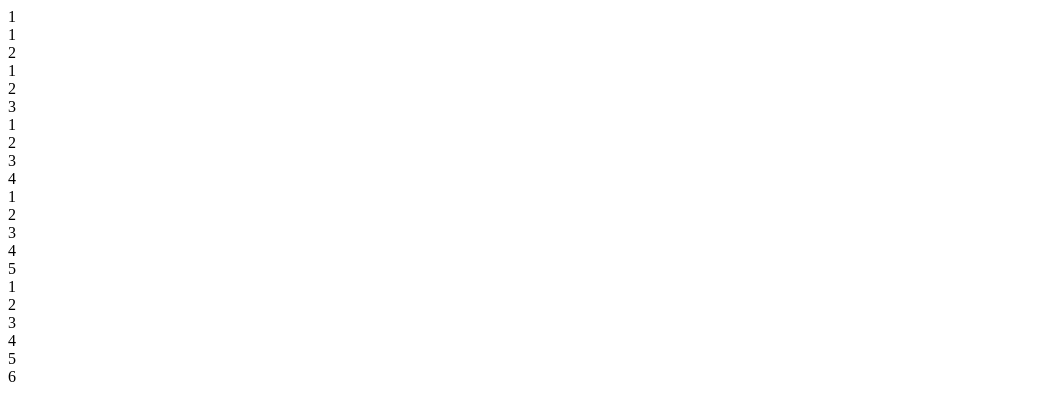
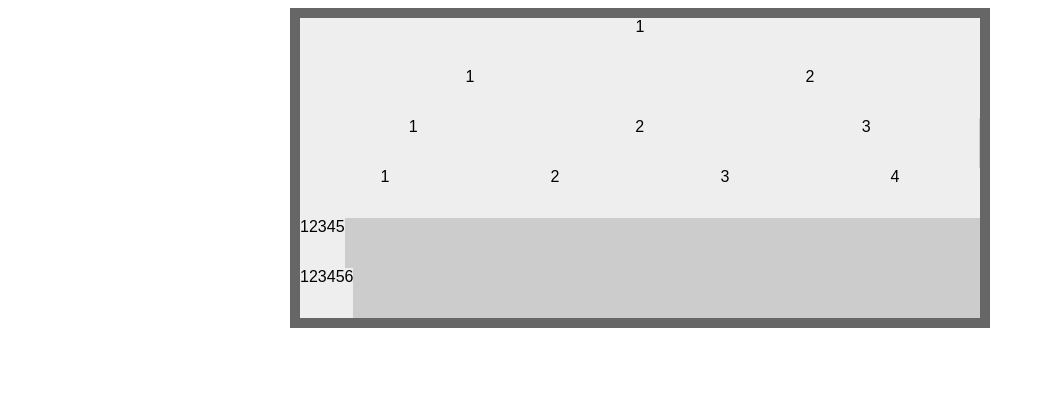
Before and after one commit to jeffboulay/front-end-fundimentals, a plain HTML site: page exercise-1-creating-styleguide/layout.html in a window 1280 px wide. Shown: the whole page, without its empty margins (0-1045 px from the left). Drawn offline with Linux system fonts and the light colour scheme.

Commit message:
updated layout.html and created basic style for layout

```diff
--- /dev/null
+++ b/exercise-1-creating-styleguide/css/style.css
@@ -0,0 +1,52 @@
+body{
+	font-family: Arial, "Helvetica Neue", Helvetica, sans-serif;
+}
+*{
+	box-sizing:border-box;
+}
+.wrapper.base{
+	max-width: 700px;
+	background-color: #666;
+	margin:0 auto;
+	padding: 10px;
+	//overflow: hidden;
+}
+.row{
+	width: 100%;
+	background-color: #ccc;
+	overflow: hidden;
+}
+.col{
+	float: left;
+	height: 50px;
+	text-align: center;
+	background-color: #eee;
+}
+
+.one-col .col{
+	width: 100%;
+}
+
+.one-col .col:nth-child(1){
+	margin-right: 0;
+}
+
+.two-col .col{
+	width: 50%;
+}
+
+.two-col .col:nth-child(2){
+	margin-right: 0;
+}
+
+.three-col .col{
+	width: 33.3%;
+}
+
+.three-col .col:nth-child(3){
+	margin-right: 0;
+}
+
+.four-col .col{
+	width: 25%;
+}
--- a/exercise-1-creating-styleguide/layout.html
+++ b/exercise-1-creating-styleguide/layout.html
@@ -1,8 +1,16 @@
+
+<head>
+	<link rel="stylesheet" type="text/css" href="css/style.css">
+</head>
+<body>
+	<div class="wrapper base">
 		<div class="row one-col">
 			<div class="col">1</div>
 		</div>
 		<div class="row two-col">
-	<div class="col">1</div>
+			<div class="col">
+			1
+			</div>
 			<div class="col">2</div>
 		</div>
 		<div class="row three-col">
@@ -38,4 +46,5 @@
 		<aside></aside>
 		<footer></footer>
 
-<div class="wrapper base"></div>
+	</div>
+</body>
```
Lines whose indentation alone changed are shown as unchanged.
